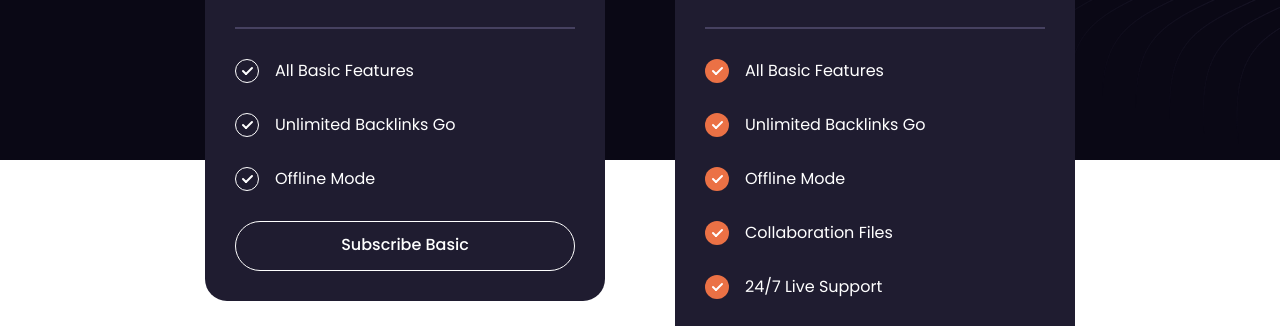
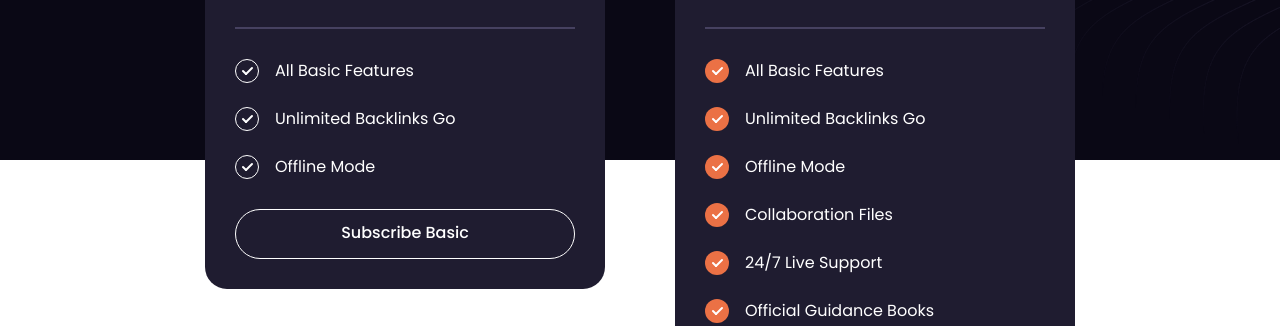
Before and after one commit to cakfan/pricing-pro, a website: page src/index.html in a window 1280 px wide. Shown: the part 592-918 px from the top of the page. Drawn offline with Linux system fonts and the light colour scheme.

Commit message:
fix: gap item card

```diff
--- a/src/index.html
+++ b/src/index.html
@@ -86,7 +86,7 @@
             </div>
             <p class="text-[16px] leading-6 text-muted">Per month, 1 people</p>
             <hr class="my-[30px] border border-line" />
-            <ul class="flex flex-col gap-[30px]">
+            <ul class="flex flex-col gap-6">
               <li class="flex gap-4 items-center">
                 <img
                   src="./assets/images/icons/circle-check.svg"
@@ -140,7 +140,7 @@
             </div>
             <p class="text-[16px] leading-6 text-muted">Per month, 3 people</p>
             <hr class="my-[30px] border border-line" />
-            <ul class="flex flex-col gap-[30px]">
+            <ul class="flex flex-col gap-6">
               <li class="flex gap-4 items-center">
                 <img
                   src="./assets/images/icons/circle-checked.svg"
```
